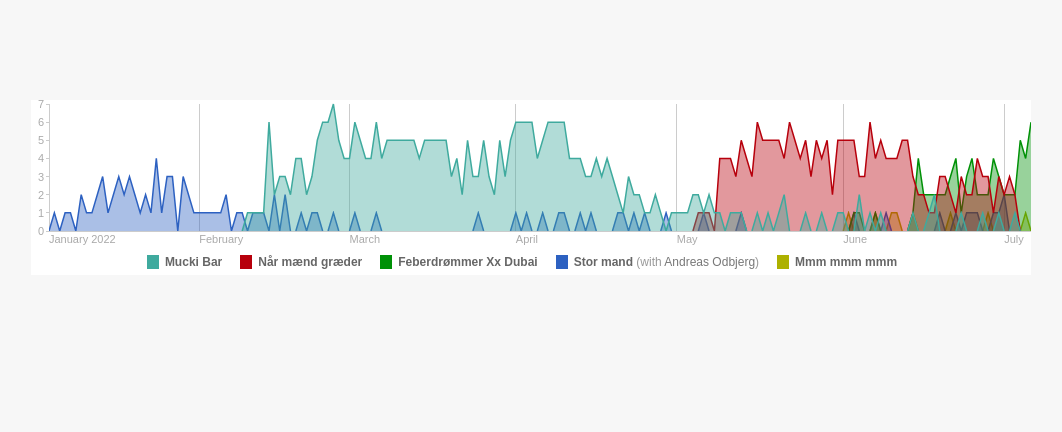
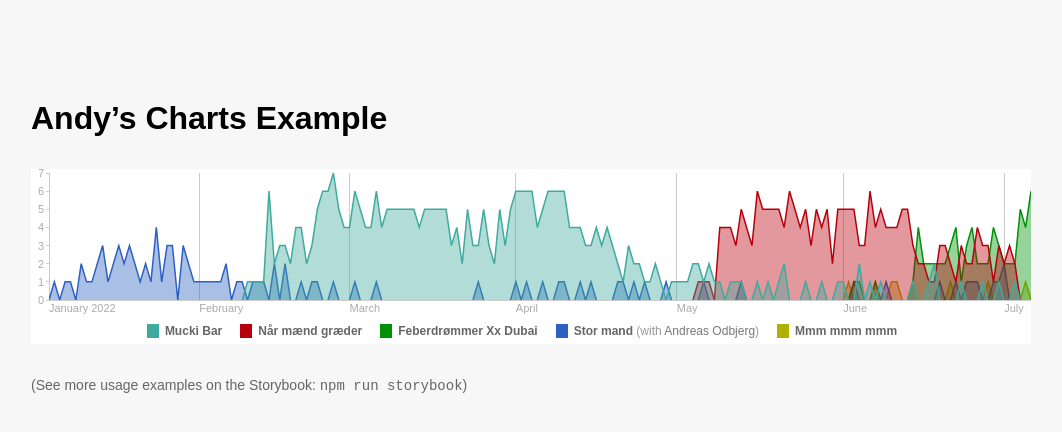
Before and after one commit to graulund/andys-charts, a React (Create React App) app: page / in a window 1280 px wide. Shown: the top 432 px of the page, without its empty margins (109-1171 px from the left). Built offline with nearby package versions, Linux system fonts and the light colour scheme.

Commit message:
Shoutouts to the Storybook on the example page

```diff
--- a/public/index.html
+++ b/public/index.html
@@ -6,8 +6,12 @@
 		<title>Andy&#8217;s Charts</title>
 	</head>
 	<body class="andys-charts-debug">
-		<div class="andy-chart-root">
-			<noscript>Slå JavaScript til for at se grafen</noscript>
+		<div class="andys-charts-debug-container">
+			<h1>Andy&#8217;s Charts Example</h1>
+			<div class="andy-chart-root">
+				<noscript>Turn JavaScript on to see this chart.</noscript>
+			</div>
+			<p>(See more usage examples on the Storybook: <code>npm run storybook</code>)</p>
 		</div>
 		<script>
 			// Example data:
--- a/src/index.css
+++ b/src/index.css
@@ -4,14 +4,24 @@ body.andys-charts-debug {
 	font-family: sans-serif;
 }
 
-body.andys-charts-debug .andy-chart-root {
+body.andys-charts-debug .andys-charts-debug-container {
 	max-width: 1000px;
 	margin: 100px auto;
+}
+
+body.andys-charts-debug .andy-chart-root {
 	background-color: #fff;
+	margin: 2rem 0;
 }
 
 body.andys-charts-debug .andy-chart-root:empty {
 	margin: 0 auto;
+}
+
+body.andys-charts-debug p {
+	font-size: .875rem;
+	line-height: 1.125rem;
+	color: #666;
 }
 
 body.andys-charts-debug--dark {
```
